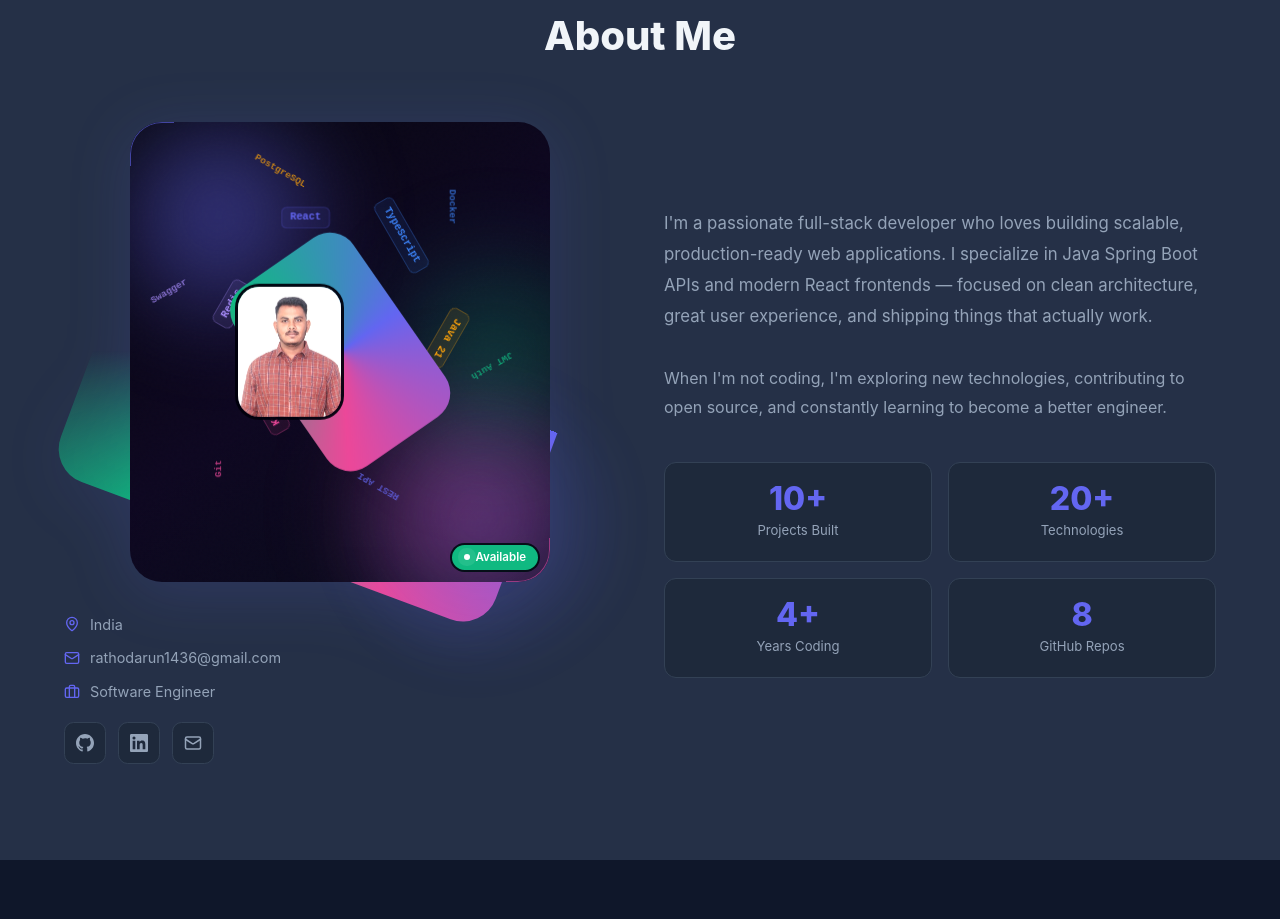
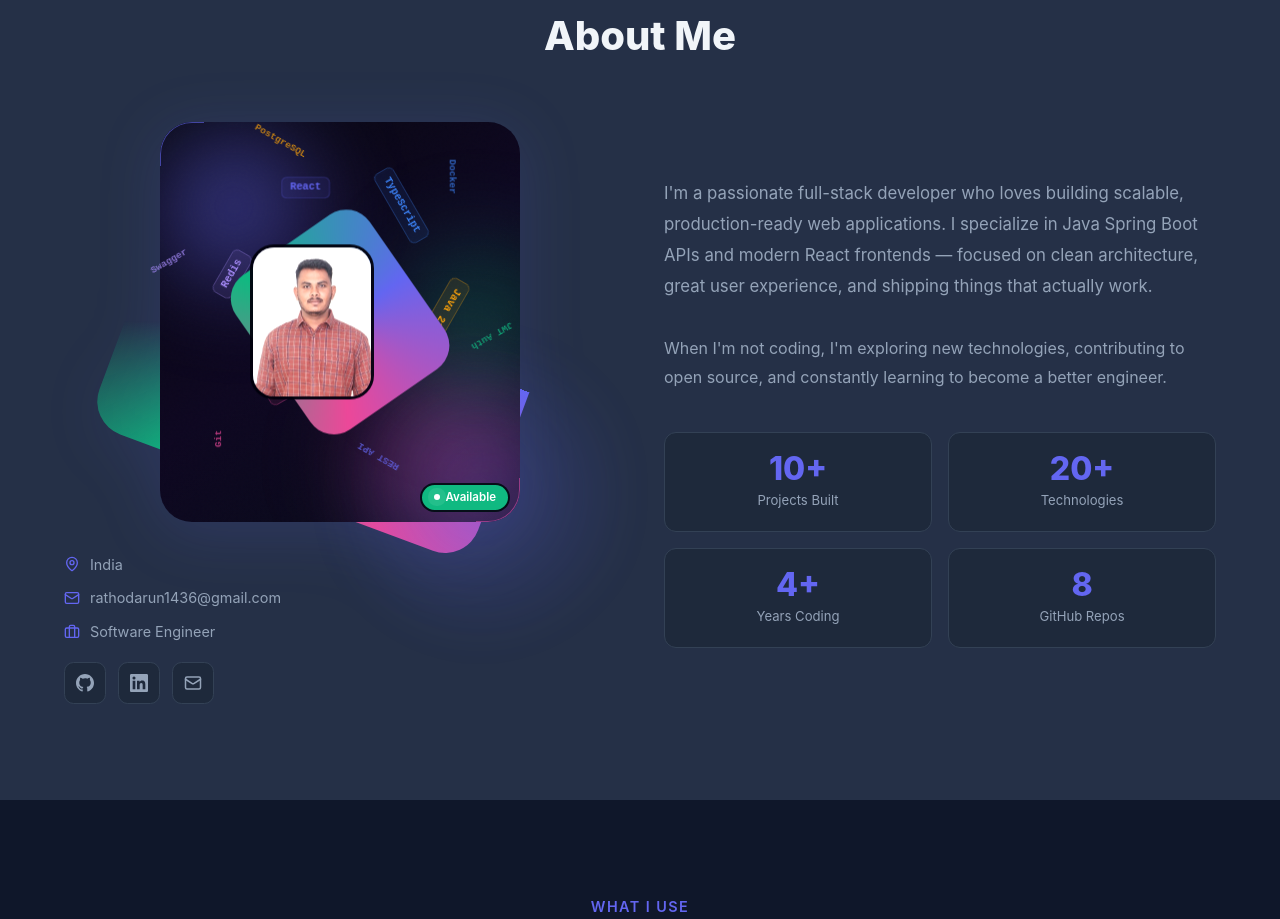
Before and after one commit to rathodarun1436-sketch/portfolio-site, a React (Vite) app: page / in a window 1280 px wide. Shown: the part 920-1839 px from the top of the page. Built offline with nearby package versions, Linux system fonts and the light colour scheme; no server answers; the database is empty.

Commit message:
Bigger photo, smaller card background

```diff
--- a/src/components/About.tsx
+++ b/src/components/About.tsx
@@ -52,7 +52,7 @@ function ProfileCard() {
         transformStyle: 'preserve-3d',
         position: 'relative',
         margin: '0 auto 2rem',
-        width: 'min(420px, 92vw)', aspectRatio: '420 / 460',
+        width: 'min(360px, 90vw)', aspectRatio: '360 / 400',
         cursor: 'default',
         willChange: 'transform',
         filter: hovered
@@ -251,7 +251,7 @@ function ProfileCard() {
             src={profilePhoto}
             alt="Arun R"
             style={{
-              width: 'min(210px, 52%)', aspectRatio: '4 / 5', height: 'auto',
+              width: 'min(250px, 69%)', aspectRatio: '4 / 5', height: 'auto',
               borderRadius: '1.5rem',
               objectFit: 'cover',
               objectPosition: 'top center',
```
